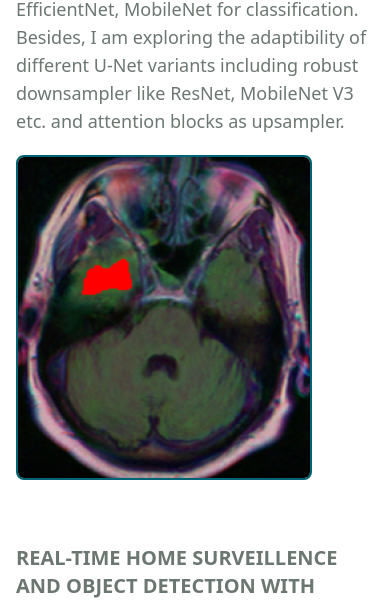
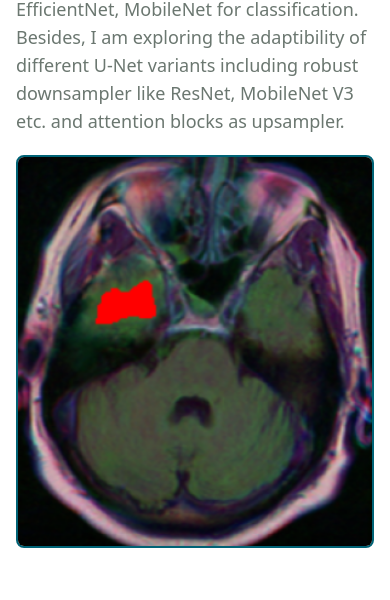
Before and after one commit to MasadRayan/Sabbir-Ahmed_Nirjon_Portfolio, a Next.js app: page /research in a window 390 px wide. Shown: the part 4901-5501 px from the top of the page. Built offline with nearby package versions, Linux system fonts and the light colour scheme.

Commit message:
Update files

```diff
--- a/src/app/research/page.jsx
+++ b/src/app/research/page.jsx
@@ -204,9 +204,9 @@ const ResearchPage = () => {
                                 <Image
                                     src="/home/mri.png"
                                     alt="hapcompass"
-                                    width={300}
-                                    height={300}
-                                    className="md:w-full md:h-80 h-full w-full md:object-contain object-cover mb-4  border-2 border-[#006376] rounded-lg md:py-2"
+                                    width={1200}
+                                    height={1200}
+                                    className="md:w-full md:h-80  md:object-contain object-cover mb-4 border-2 border-[#006376] rounded-lg md:py-2"
                                 />
                             </div>
                         </div>
```
